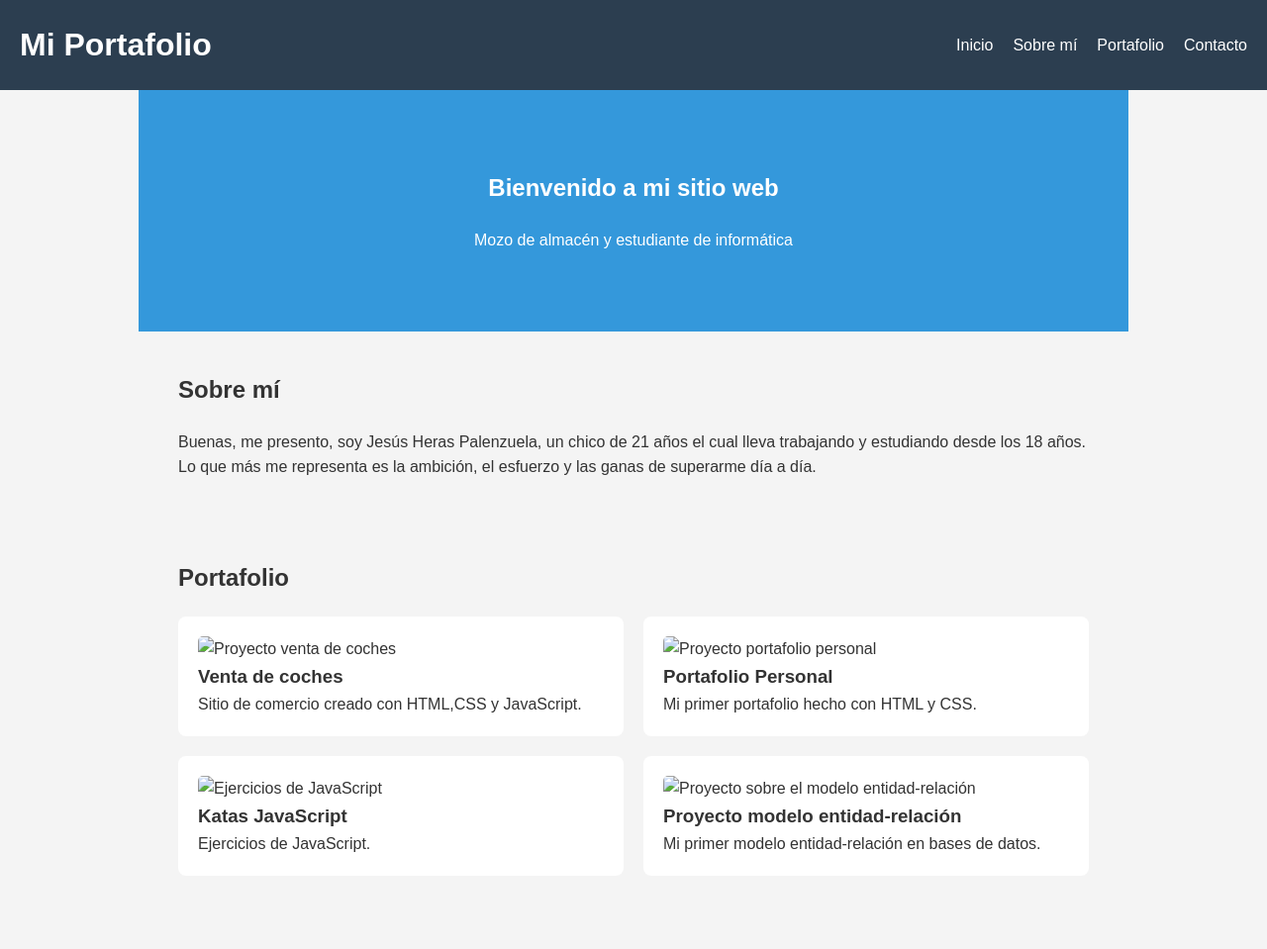
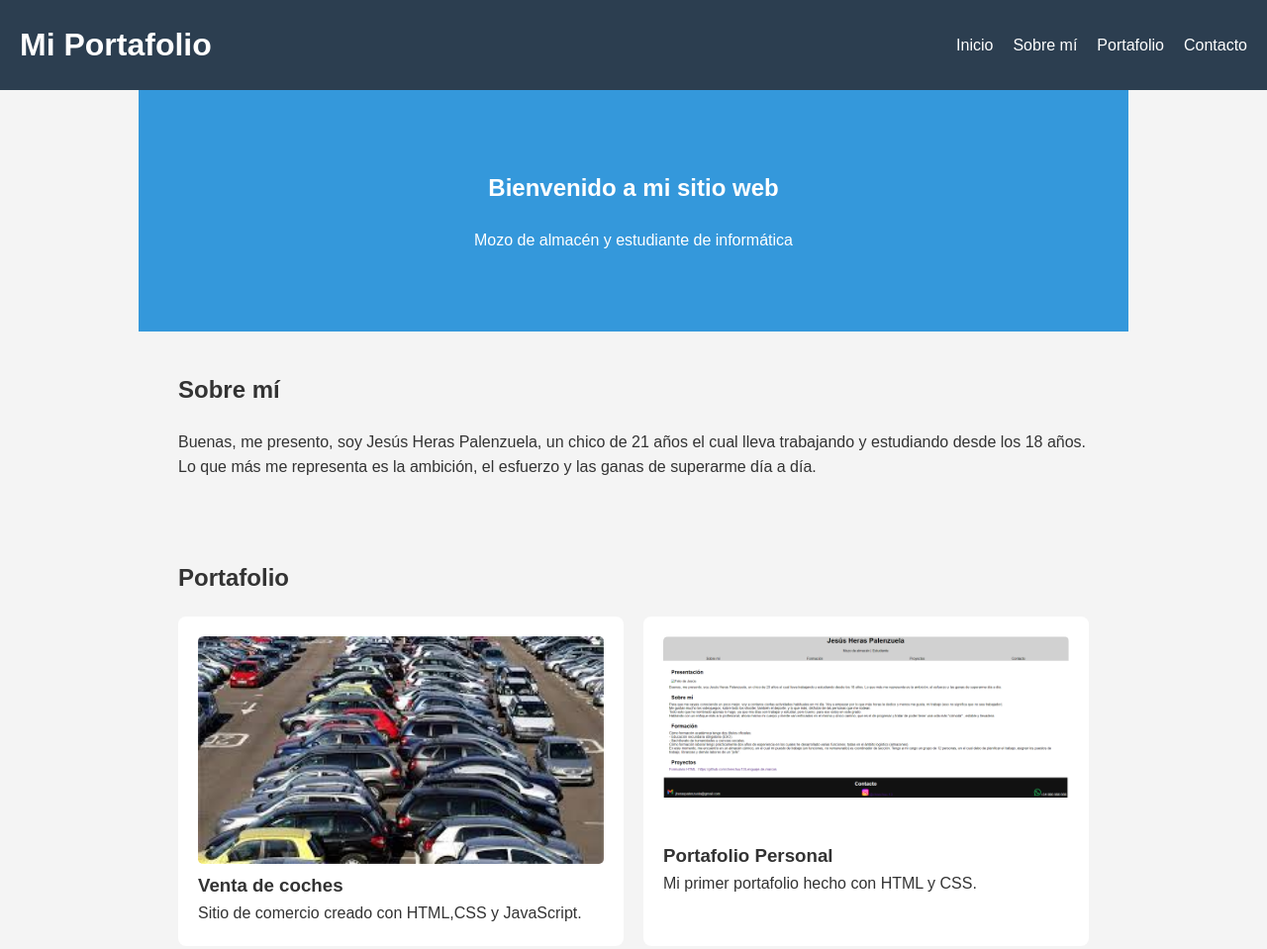
Before and after one commit to cheechuu13/Proyecto-1-HTML-CSS, a plain HTML site: page index.html in a window 1280 px wide. Shown: the top 959 px of the page at 99% size. Drawn offline with Linux system fonts and the light colour scheme; the site is published under a folder, as on GitHub Pages, so addresses that start at the root find nothing.

Commit message:
cambio de imagenes y comprobación con w3c validator

```diff
--- a/index.html
+++ b/index.html
@@ -39,14 +39,14 @@
         <h2>Portafolio</h2>
         <div class="grid">
           <article class="project">
-            <img src="/assets/coches.png" alt="Proyecto venta de coches" />
+            <img src="./assets/coches.png" alt="Proyecto venta de coches" />
             <h3>Venta de coches</h3>
             <p>Sitio de comercio creado con HTML,CSS y JavaScript.</p>
           </article>
 
           <article class="project">
             <img
-              src="/assets/Primer portafolio.png"
+              src="./assets/PrimerPortafolio.png"
               alt="Proyecto portafolio personal"
             />
             <h3>Portafolio Personal</h3>
@@ -54,14 +54,14 @@
           </article>
 
           <article class="project">
-            <img src="/assets/Ej_JS.png" alt="Ejercicios de JavaScript" />
+            <img src="./assets/Ej_JS.png" alt="Ejercicios de JavaScript" />
             <h3>Katas JavaScript</h3>
             <p>Ejercicios de JavaScript.</p>
           </article>
 
           <article class="project">
             <img
-              src="/assets/E-R.png"
+              src="./assets/E-R.png"
               alt="Proyecto sobre el modelo entidad-relación"
             />
             <h3>Proyecto modelo entidad-relación</h3>
```
Also changed, not shown: assets/PrimerPortafolio.png (renamed from assets/Primer portafolio.png).
